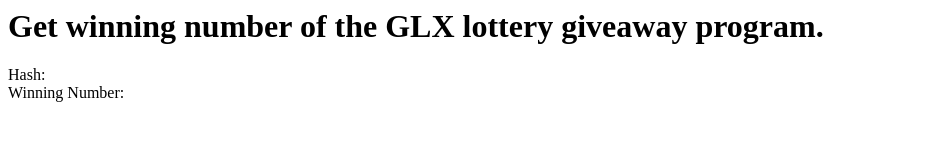
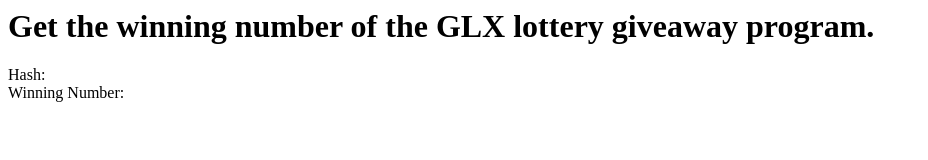
Before and after one commit to galaxydefin/giveaway-lottery-result, a plain HTML site: page index.html in a window 1280 px wide. Shown: the whole page, without its empty margins (0-928 px from the left). Drawn offline with Linux system fonts and the light colour scheme.

Commit message:
Update index.html

```diff
--- a/index.html
+++ b/index.html
@@ -1,6 +1,6 @@
 <html>
 <title>Get Winning Number</title>
-<h1>Get winning number of the GLX lottery giveaway program.</h1>
+<h1>Get the winning number of the GLX lottery giveaway program.</h1>
 <div>Hash: <b id="hash"></b></div>
 <div>Winning Number: <b id="result"></b></div>
 <script>
```
